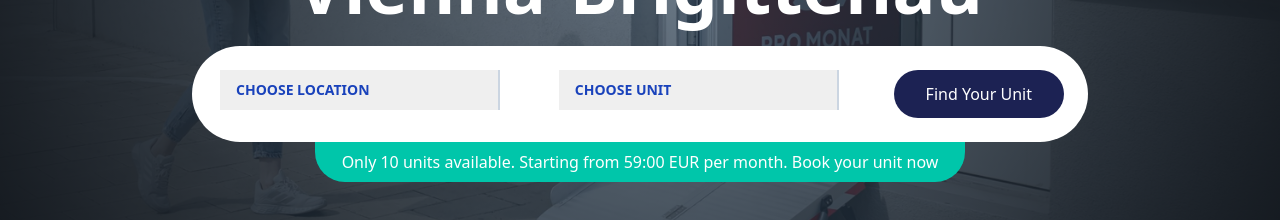
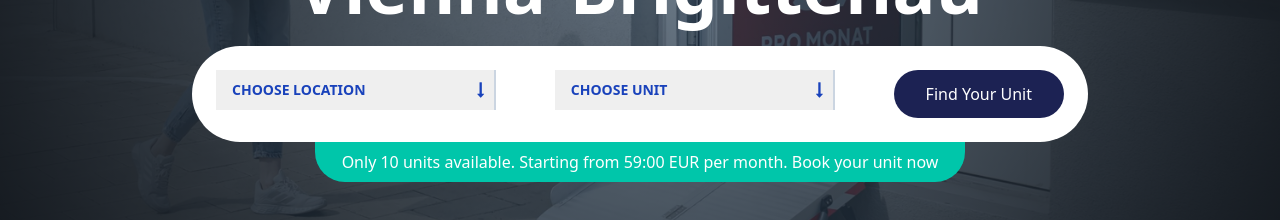
Before and after one commit to chotonbhowmik/self-storage, a React (Vite) app: page / in a window 1280 px wide. Shown: the part 470-690 px from the top of the page. Built offline with nearby package versions, Linux system fonts and the light colour scheme; no server answers.

Commit message:
update the form in banner

```diff
--- a/src/pages/Home/BannerSection/BannerSection.jsx
+++ b/src/pages/Home/BannerSection/BannerSection.jsx
@@ -26,28 +26,34 @@ const BannerSection = () => {
           <div className="bg-white lg:rounded-full  rounded-tl-[30px] rounded-tr-[30px] max-w-4xl mx-auto p-6">
             <form className="w-full">
               <div className="flex flex-wrap justify-between space-y-2 md:space-y-0 md:flex-row">
+                {/* LOCATION FIELD */}
                 <div className="relative w-full md:w-72">
+                  <div className="relative w-[280px]">
                     <select
                       id="id-01"
                       name="id-01"
                       required
-                    className="peer relative h-[40px] max-w-[280px] w-full appearance-none border-b-2 lg:border-r-2 lg:border-b-0 border-slate-300 px-4 text-sm text-[#1942BB] font-bold outline-none transition-all autofill:bg-white focus:border-emerald-500 focus-visible:outline-none focus:focus-visible:outline-none disabled:cursor-not-allowed disabled:bg-slate-50 disabled:text-slate-400"
+                      className="peer h-[40px] w-full appearance-none border-b-2 lg:border-r-2 lg:border-b-0 border-slate-300 px-4 pr-10 text-sm text-[#1942BB] font-bold outline-none transition-all autofill:bg-white focus:border-emerald-500 focus-visible:outline-none disabled:cursor-not-allowed disabled:bg-slate-50 disabled:text-slate-400"
                     >
-                    <option value="" disabled selected className=" ">
+                      <option value="" disabled selected>
                         CHOOSE LOCATION
                       </option>
                       <option value="1">Option 1</option>
                       <option value="2">Option 2</option>
                       <option value="3">Option 3</option>
                     </select>
+                    <i className="fa fa-long-arrow-down absolute right-3 top-1/2 -translate-y-1/2 text-[#1942BB] pointer-events-none"></i>
+                  </div>
                 </div>
 
-                <div className="relative w-full md:w-72 ">
+                {/* UNIT FIELD */}
+                <div className="relative w-full md:w-72">
+                  <div className="relative w-[280px]">
                     <select
                       id="id-02"
                       name="id-02"
                       required
-                    className="peer relative h-[40px] max-w-[280px] w-full appearance-none lg:border-r-2 border-slate-300 px-4 text-sm text-[#1942BB] font-bold outline-none transition-all autofill:bg-white focus:border-emerald-500 focus-visible:outline-none focus:focus-visible:outline-none disabled:cursor-not-allowed disabled:bg-slate-50 disabled:text-slate-400"
+                      className="peer h-[40px] w-full appearance-none  lg:border-r-2 lg:border-b-0 border-slate-300 px-4 pr-10 text-sm text-[#1942BB] font-bold outline-none transition-all autofill:bg-white focus:border-emerald-500 focus-visible:outline-none disabled:cursor-not-allowed disabled:bg-slate-50 disabled:text-slate-400"
                     >
                       <option value="" disabled selected>
                         CHOOSE UNIT
@@ -56,9 +62,11 @@ const BannerSection = () => {
                       <option value="2">Option 2</option>
                       <option value="3">Option 3</option>
                     </select>
+                    <i className="fa fa-long-arrow-down absolute right-3 top-1/2 -translate-y-1/2 text-[#1942BB] pointer-events-none"></i>
+                  </div>
                 </div>
 
-                {/* Button for mobile devices */}
+                {/* BUTTON */}
                 <div className="w-full md:w-auto flex justify-center md:justify-start">
                   <button className="lg:max-w-[250px] w-full rounded-full bg-[#1C2253] text-white py-3 px-8 mt-4 md:mt-0">
                     Find Your Unit
```
Lines whose indentation alone changed are shown as unchanged.
